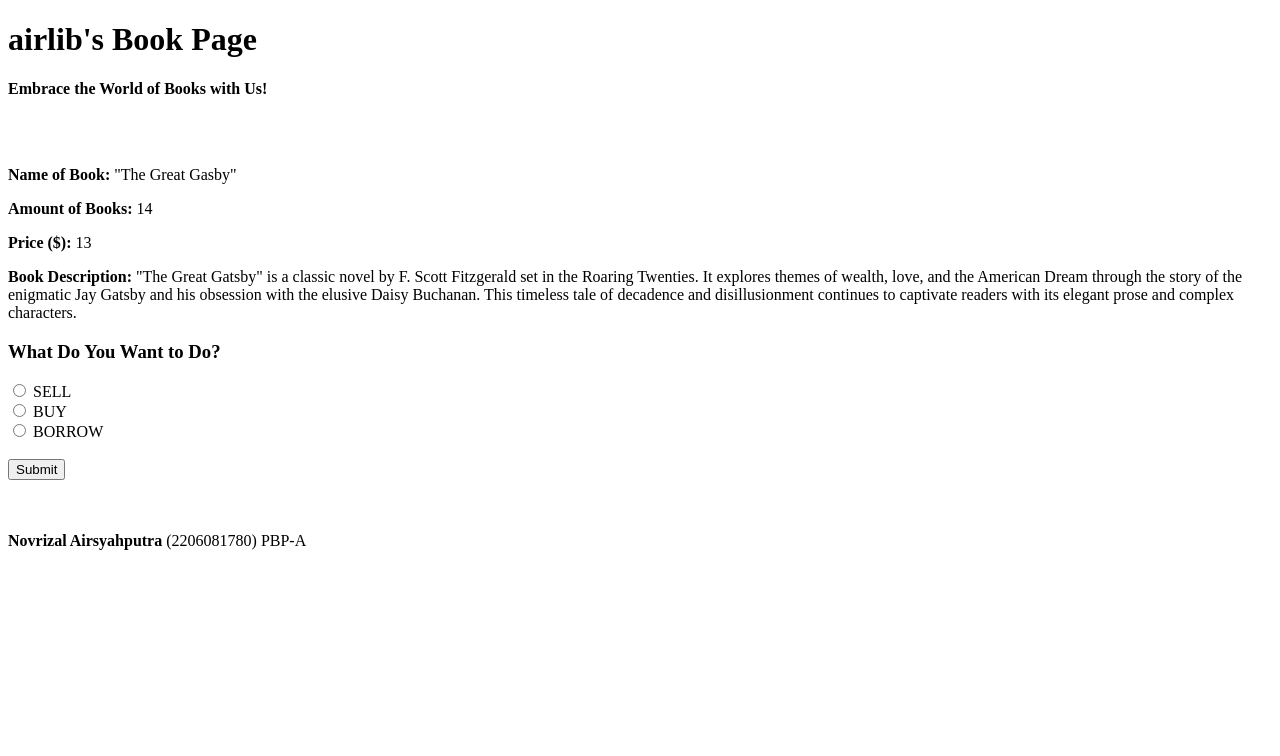
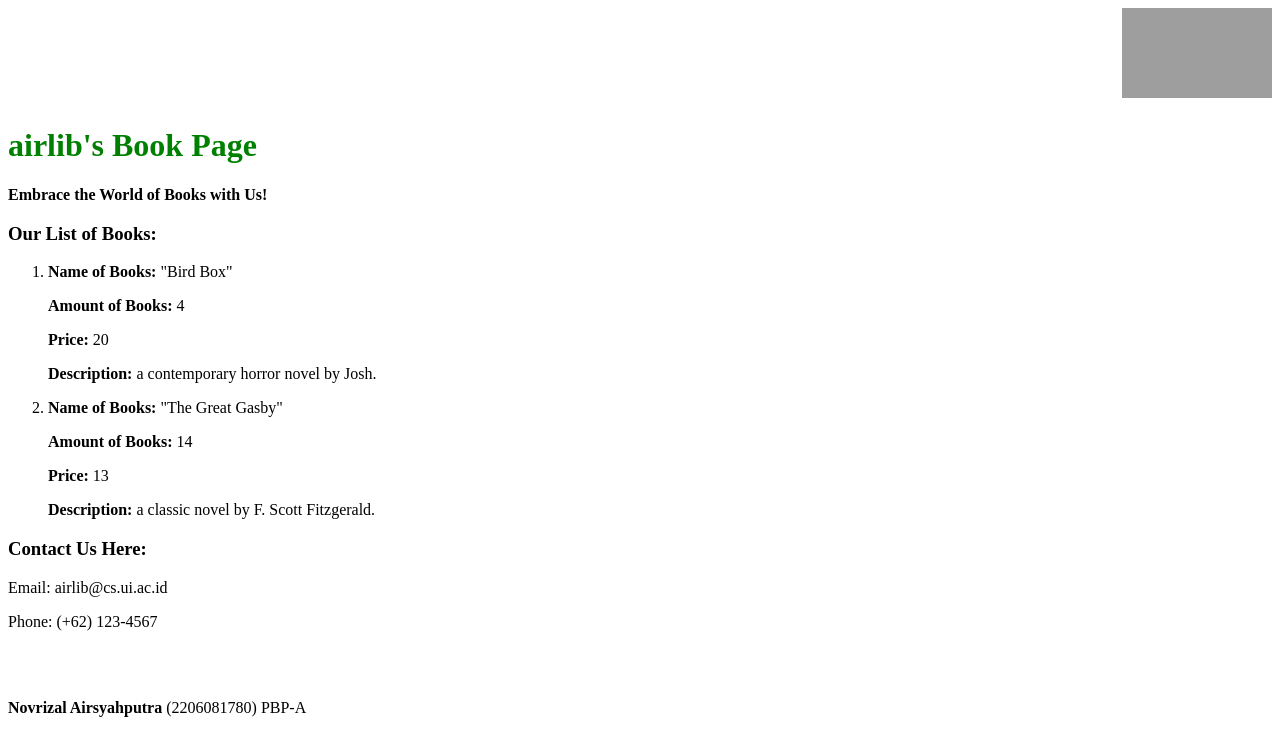
Before and after one commit to novrizair/airlib, a Django app: page /main/ in a window 1280 px wide. Shown: the top 756 px of the page. Run offline with Django 4.2, Linux system fonts and the light colour scheme; grey boxes are pictures that could not be loaded.

Commit message:
sisa readme sama bonus

```diff
--- a/main/templates/main.html
+++ b/main/templates/main.html
@@ -2,27 +2,37 @@
 <html>
 <body>
 
-<h1>airlib's Book Page</h1>
-<p><b>Embrace the World of Books with Us!</b></p>
-<br> </br>
+<!-- Book Image That is Moving -->
+<marquee behavior="alternate" direction="left">
+    <img src="https://imageio.forbes.com/specials-images/imageserve/5f85be4ed0acaafe77436710/0x0.jpg?format=jpg&width=1200" alt = "Book Image" width="150" height="90">
+</marquee>
 
-<p><b>Name of Book: </b> {{ name }} </p>
-<p><b>Amount of Books: </b> {{ amount }} <p>
-<p><b>Price ($): </b> {{ price }} </p>
-<p><b>Book Description: </b> {{ description }} <p>
+<!-- Header -->
+<h1> <font color = green> airlib's Book Page</font> </h1>
+<p> <b>Embrace the World of Books with Us!</b> </p>
 
-<h3>What Do You Want to Do?</h3>
-<form action="/action_page.php">
-    <input type="radio" id="sell" name="action" value="SELL">
-    <label for="sell">SELL</label><br>
-    <input type="radio" id="buy" name="action" value="BUY">
-    <label for="buy">BUY</label><br>
-    <input type="radio" id="borrow" name="action" value="BORROW">
-    <label for="borrow">BORROW</label><br><br>
-    <input type="submit" value="Submit">
-</form>
+<!-- List of Books -->
+<h3>Our List of Books:</h3>
+<ol type = "1">
+        {% for book in books %}
+        <li>
+        <div class="myBooks">
+            <p class="name"><b>Name of Books: </b> {{ book.name }} </p>
+            <p class="amount"><b>Amount of Books: </b> {{ book.amount }} </p>
+            <p class="price"><b>Price: </b> {{ book.price }} </p>
+            <p class="description"><b>Description: </b> {{ book.description }} </p>
+        </div>
+        </li>
+        {% endfor %}
+</ol>
+
+<!-- Contact Information -->
+<h3>Contact Us Here:</h3>
+<p>Email: airlib@cs.ui.ac.id</p>
+<p>Phone: (+62) 123-4567</p>
 
 <br> </br>
 <p><b>Novrizal Airsyahputra</b> (2206081780) PBP-A </p>
+
 </body>
 </html>
--- a/main/views.py
+++ b/main/views.py
@@ -1,15 +1,38 @@
 from django.shortcuts import render
+# from .models import Books
 
 def show_main(request):
+    books = [
+        {'name': '"Bird Box"', 'amount': 4, 'price': 20,'description': 'a contemporary horror novel by Josh.'},
+        {'name': '"The Great Gasby"', 'amount': 14, 'price': 13,'description': 'a classic novel by F. Scott Fitzgerald.'},
+    ]
+
     context = {
-        'name': '"The Great Gasby"',
-        'amount': 14,
-        'price': 13,
-        'description': '"The Great Gatsby" is a classic novel by F. Scott Fitzgerald set in the Roaring Twenties. \
-                            It explores themes of wealth, love, and the American Dream through the story of \
-                            the enigmatic Jay Gatsby and his obsession with the elusive Daisy Buchanan. \
-                            This timeless tale of decadence and disillusionment continues to captivate readers with \
-                            its elegant prose and complex characters.'
+        'books': books,
     }
 
+    # context ={'name': '"The Great Gasby"',
+    #         'amount': 14,
+    #         'price': 13,
+    #         'description': '"The Great Gatsby" is a classic novel by F. Scott Fitzgerald set in the Roaring Twenties. \
+    #                         It explores themes of wealth, love, and the American Dream through the story of \
+    #                         the enigmatic Jay Gatsby and his obsession with the elusive Daisy Buchanan. \
+    #                         This timeless tale of decadence and disillusionment continues to captivate readers with \
+    #                         its elegant prose and complex characters.'
+    #         }
+
+    # Books.objects.get_or_create(name='"The Great Gasby"', amount=14, price=13, description='The Great Gatsby is a classic novel by F. Scott Fitzgerald set in the Roaring Twenties.\
+    #                                 It explores themes of wealth, love, and the American Dream through the story of \
+    #                                 the enigmatic Jay Gatsby and his obsession with the elusive Daisy Buchanan. \
+    #                                 This timeless tale of decadence and disillusionment continues to captivate readers with \
+    #                                 its elegant prose and complex characters.')
+        # {'name': '"Bird Box"',
+        # 'amount': 4,
+        # 'price': 20,
+        # 'description': '"Bird Box" is a contemporary horror novel by Josh Malerman. In a world plagued by \
+        #                 mysterious creatures that drive people to madness and violence when seen, \
+        #                 the story follows a mother, Malorie, and her two children as they navigate \
+        #                 a treacherous river blindfolded to reach a rumored safe haven.'
+        # }]
+
     return render(request, "main.html", context)
```
Also changed, not shown: README.md (added).
